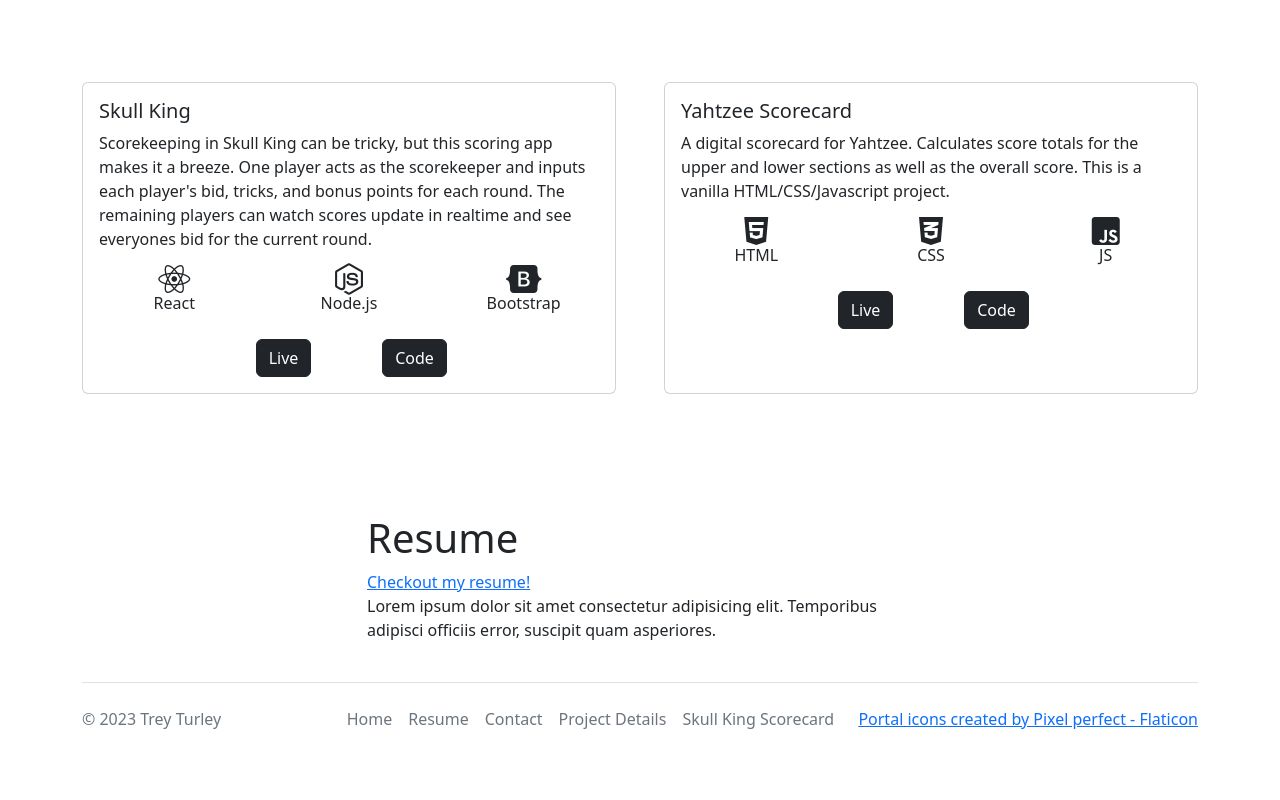
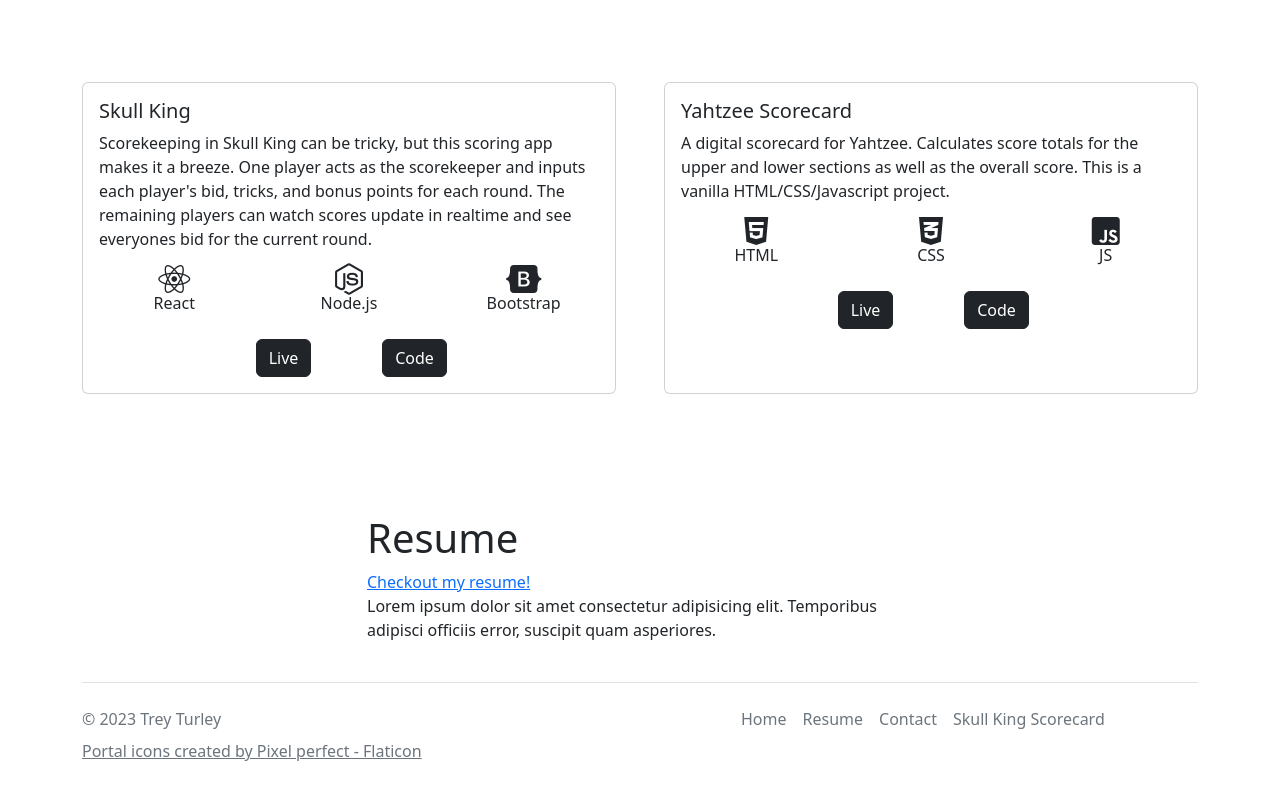
Before and after one commit to treyturley/treyturley.com, a React (Create React App) app: page / in a window 1280 px wide. Shown: the part 358-1158 px from the top of the page. Before the commit the page ends 1137 px from the top, so only its background shows below. Built offline with nearby package versions, Linux system fonts and the light colour scheme; the HTML template or start-up script is replaced by a standard one.

Commit message:
removes placeholder links and adds correct links and styling

```diff
--- a/src/components/Footer.jsx
+++ b/src/components/Footer.jsx
@@ -1,4 +1,5 @@
 import { Container } from 'react-bootstrap';
+import { Link } from 'react-router-dom';
 
 function Footer() {
   return (
@@ -7,36 +8,53 @@ function Footer() {
       <footer className='d-flex flex-wrap justify-content-between align-items-center py-3 my-4 border-top'>
         <p className='col-md-4 mb-0 text-muted'>&copy; 2023 Trey Turley</p>
 
-        <ul className='nav col-md-4 justify-content-end flex-nowrap'>
-          <li className='nav-item'>
-            <a href='#' className='nav-link px-2 text-muted'>
+        <ul className='nav col-md-5'>
+          <li className='nav-item my-nav'>
+            <a href='/' className='nav-link px-2 text-muted '>
               Home
             </a>
           </li>
           <li className='nav-item'>
-            <a href='#' className='nav-link px-2 text-muted'>
+            <a
+              href='https://my.indeed.com/p/treyt-q42vckn'
+              target='_blank'
+              rel='noreferrer'
+              className='nav-link px-2 text-muted'
+            >
               Resume
             </a>
           </li>
           <li className='nav-item'>
-            <a href='#' className='nav-link px-2 text-muted'>
+            <a
+              href='mailto:tturley08+contact@gmail.com'
+              target='_blank'
+              rel='noreferrer'
+              className='nav-link px-2 text-muted'
+            >
               Contact
             </a>
           </li>
+          {/* <li className='nav-item'>
+            <Link
+              to='/projects'
+              className='nav-link px-2 text-muted text-nowrap'
+            >
+              Projects
+            </Link>
+          </li> */}
           <li className='nav-item'>
-            <a href='#' className='nav-link px-2 text-muted text-nowrap'>
-              Project Details
-            </a>
-          </li>
-          <li className='nav-item'>
-            <a href='#' className='nav-link px-2 text-muted text-nowrap'>
+            <Link
+              to='/skullking-scorecard'
+              className='nav-link px-2 text-muted text-nowrap'
+            >
               Skull King Scorecard
-            </a>
+            </Link>
           </li>
         </ul>
         <a
           href='https://www.flaticon.com/free-icons/portal'
           title='portal icons'
+          className='attribution-link text-muted'
         >
           Portal icons created by Pixel perfect - Flaticon
         </a>
```
